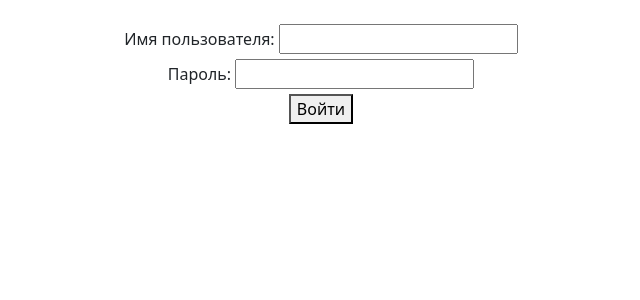
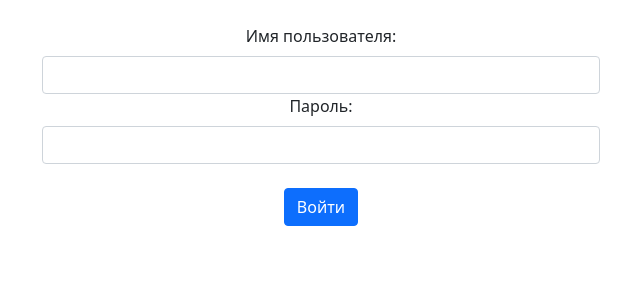
Before and after one commit to V1adimirr/Sam_project, a Django app: page /account/login/ in a window 1280 px wide. Shown: the part 56-356 px from the top of the page, without its empty margins (319-959 px from the left). Run offline with Django 4.2, Linux system fonts and the light colour scheme.

Commit message:
оформлена форма входа, распределены ограничения

```diff
--- a/source/accounts/templates/registration/login.html
+++ b/source/accounts/templates/registration/login.html
@@ -3,19 +3,16 @@
 {% block title %}Вход{% endblock %}
 
 {% block content %}
-    <form action="" method="post" class="text-center">
+    <form action="" method="post" class="text-center" style="margin-left: 25%; margin-right: 25%">
         {% csrf_token %}
-        {% if has_error %}
-            <p class="form-error">Неверное имя пользователя или пароль.</p>
-        {% endif %}
         <div class="form-group">
             <label for="username" class="form-label">Имя пользователя:</label>
-            <input type="text" name="username" id="username">
+            <input type="text" name="username" id="username" class="form-control">
         </div>
         <div class="form-group">
             <label for="password" class="form-label">Пароль:</label>
-            <input type="password" name="password" id="password">
-        </div>
-        <button type="submit">Войти</button>
+             <input type="password" name="password" id="password" class="form-control">
+        </div><br>
+        <button type="submit" class="btn btn-primary">Войти</button>
     </form>
 {% endblock %}
--- a/source/webapp/templates/task_detail.html
+++ b/source/webapp/templates/task_detail.html
@@ -3,12 +3,14 @@
 {% block title %}Детально{% endblock %}
 
 {% block nav %}
+    {% if user.is_authenticated %}
         <li class="nav-item">
         <a class="nav-link active" aria-current="page" href="{% url 'webapp:task_delete' task.pk %}">Удалить</a>
     </li>
         <li class="nav-item">
         <a class="nav-link active" aria-current="page" href="{% url 'webapp:task_update' task.pk %}">Изменить</a>
     </li>
+    {% endif %}
 {% endblock %}
 
 {% block content %}
@@ -19,7 +21,7 @@
     </div>
     <div class="col-md-8">
       <div class="card-body">
-          <a href="{% url 'webapp:task_detail' task.pk %}" style="text-decoration: none"><h4>{{ task.task_name }}</h4></a>
+          <h4>{{ task.task_name }}</h4>
         <h5>{{ task.description }}</h5>
         <p style="font-weight: bold">{{ task.status }}</p>
           {% for type in task.type.all %}
```
Also changed, not shown: source/webapp/templates/index.html (+7 -4 lines).
